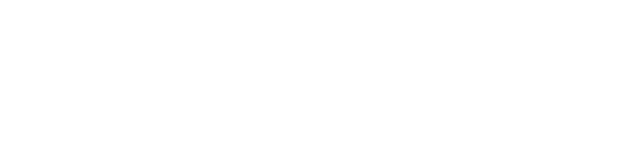
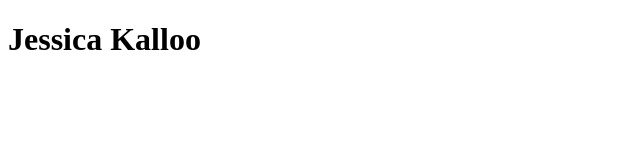
Before and after one commit to jessicakalloo/jessicakalloo.github.io, a plain HTML site: page index.html in a window 1280 px wide. Shown: the whole page, without its empty margins (0-640 px from the left). Drawn offline with Linux system fonts and the light colour scheme.

Commit message:
Update index.html

```diff
--- a/index.html
+++ b/index.html
@@ -3,12 +3,17 @@
     <head>
         <title>Jessica Kalloo Portfolio</title>
     </head>
+    <body>
+            <h1>Jessica Kalloo</h1>
 
 
 
 
 
-    <body>
+
+
+
+
 
     </body>
 </html>
```
